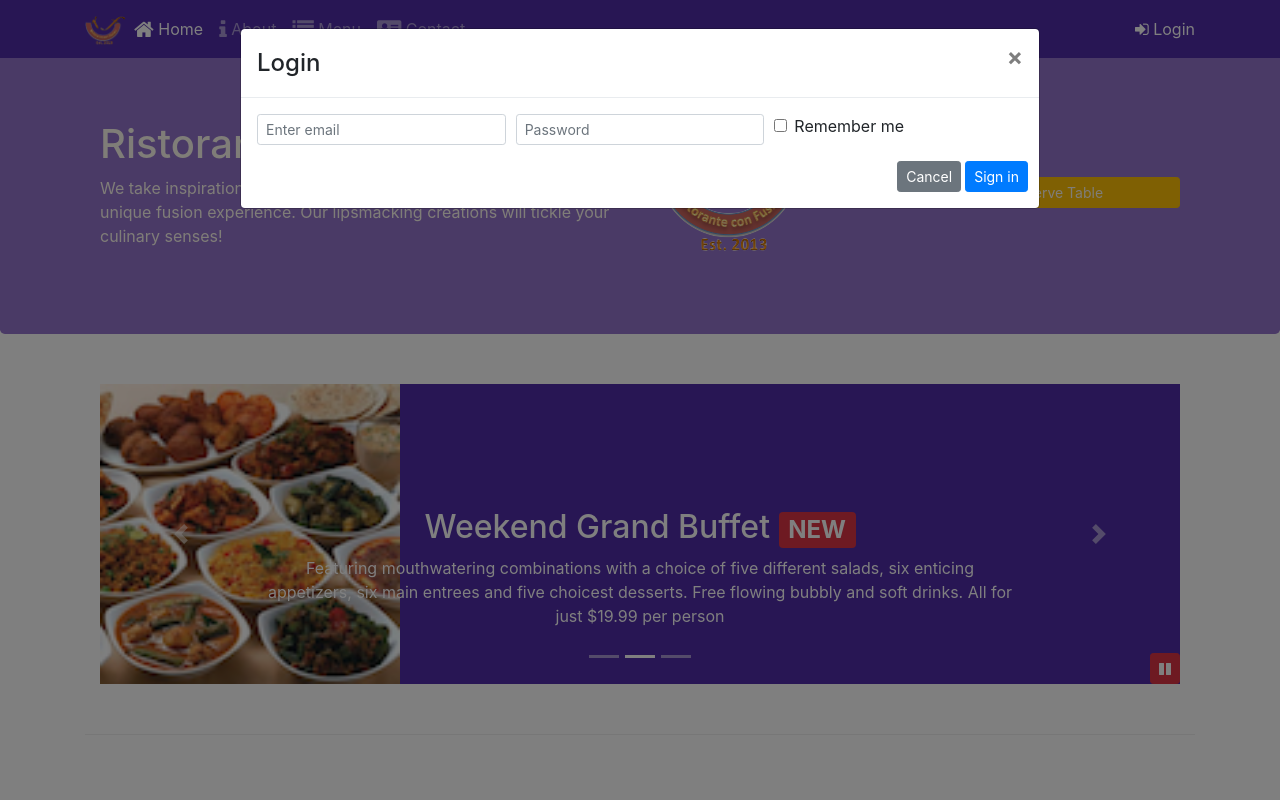
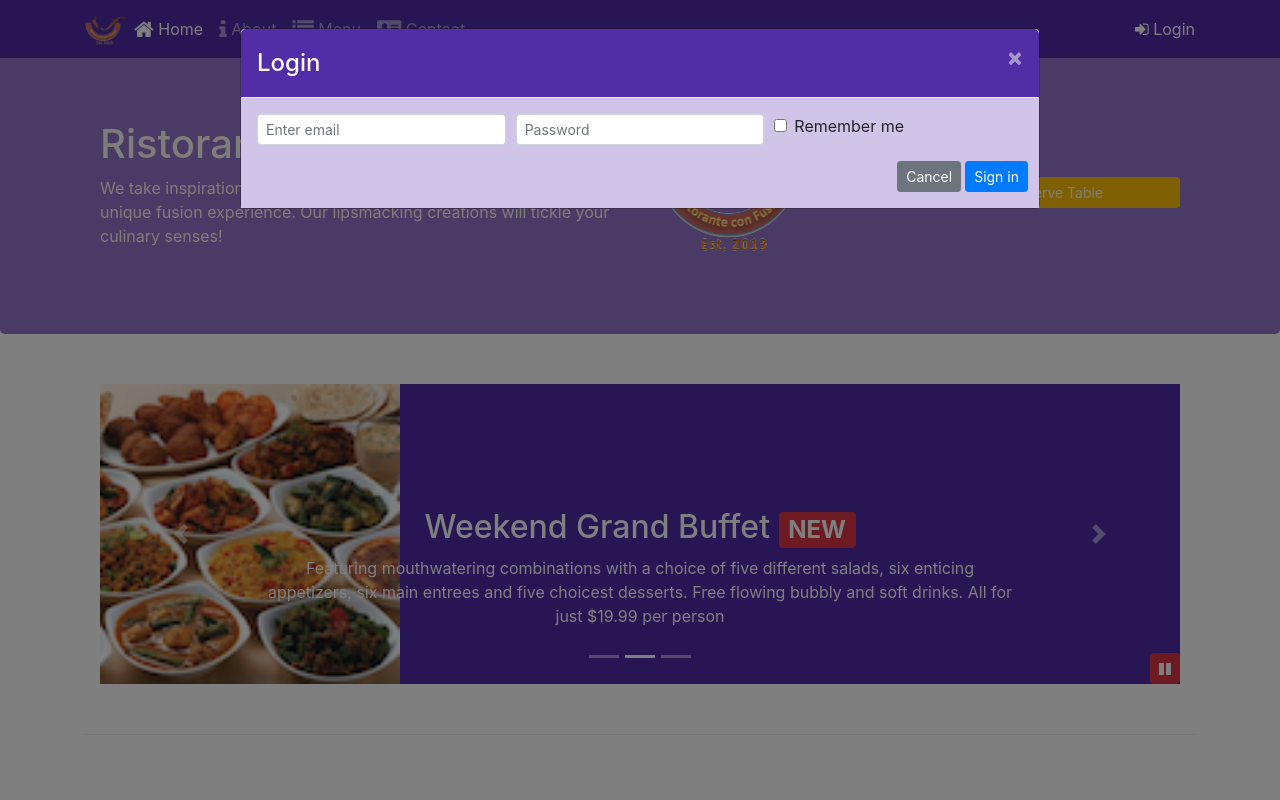
Before and after one commit to abkenov/Bootstrap-test, a website: page Bootstrap4/conFusion/index.html in a window 1280 px wide. Both pictures are taken after a click on the link "Login". Shown: the top 800 px of the page. Drawn offline with nearby package versions, Linux system fonts and the light colour scheme.

Commit message:
Assignment 4

```diff
--- a/Bootstrap4/conFusion/css/styles.scss
+++ b/Bootstrap4/conFusion/css/styles.scss
@@ -74,3 +74,19 @@ body{
     bottom: 0px;
     z-index: 1;
 }
+
+.modal {
+    .modal-header {
+        background: $background-dark;
+
+        color: floralwhite;
+
+        button {
+            color: floralwhite;
+        }
+    }
+
+    .modal-body {
+        background: $background-pale;
+    }
+}
--- a/Bootstrap4/conFusion/index.html
+++ b/Bootstrap4/conFusion/index.html
@@ -36,7 +36,7 @@
                     <li class="nav-item"><a class="nav-link" href="./contactus.html"><span class="fa fa-address-card fa-lg"></span> Contact</a></li>
                 </ul>
                 <span class="navbar-text">
-                    <a data-toggle="modal" data-target="#loginModal">
+                    <a id="loginButton">
                         <span class="fa fa-sign-in"></span>
                         Login
                     </a>
@@ -51,7 +51,7 @@
             <div class="modal-content">
                 <div class="modal-header">
                     <h4 class="modal-title">Login</h4>
-                    <button type="button" class="close" data-dismiss="modal">
+                    <button type="button" class="close">
                         &times;
                     </button>
                 </div>
@@ -121,7 +121,7 @@
                     <img src="img/logo.png" class="img-fluid">
                 </div>
                 <div class="col-12 col-sm-3 align-self-center">
-                    <a class="btn btn-block btn-warning btn-sm" role="button" data-toggle="modal" data-target="#reservationModal">Reserve Table</a>
+                    <a class="btn btn-block btn-warning btn-sm" role="button" id="reservationButton">Reserve Table</a>
                 </div>
             </div>
         </div>
@@ -355,6 +355,14 @@
                     $("#carouselButton").children("span").addClass("fa-pause");
                 }
             });
+
+            $("#loginButton").click(function() {
+                $("#loginModal").modal("toggle");
+            })
+
+            $("#reservationButton").click(function() {
+                $("#reservationModal").modal("toggle");
+            })
         })
     </script>
 </body>
```
Also changed, not shown: Bootstrap4/conFusion/css/styles.css.
